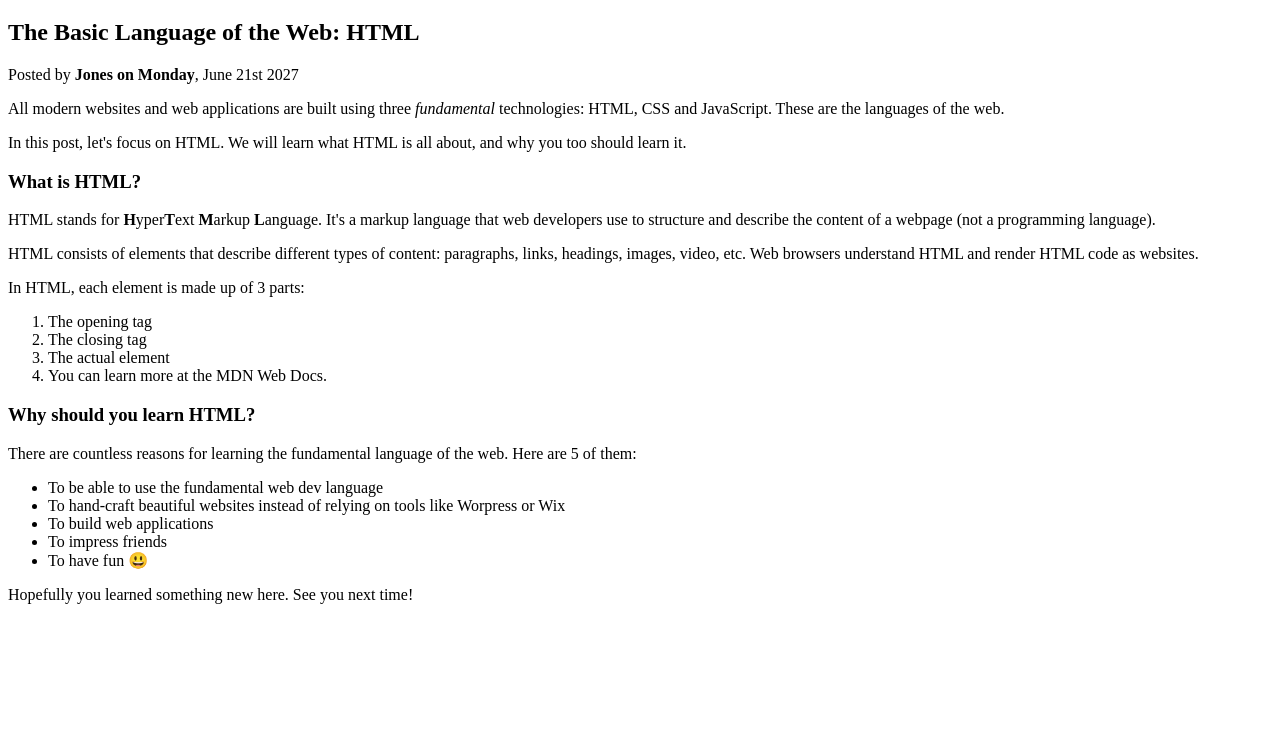
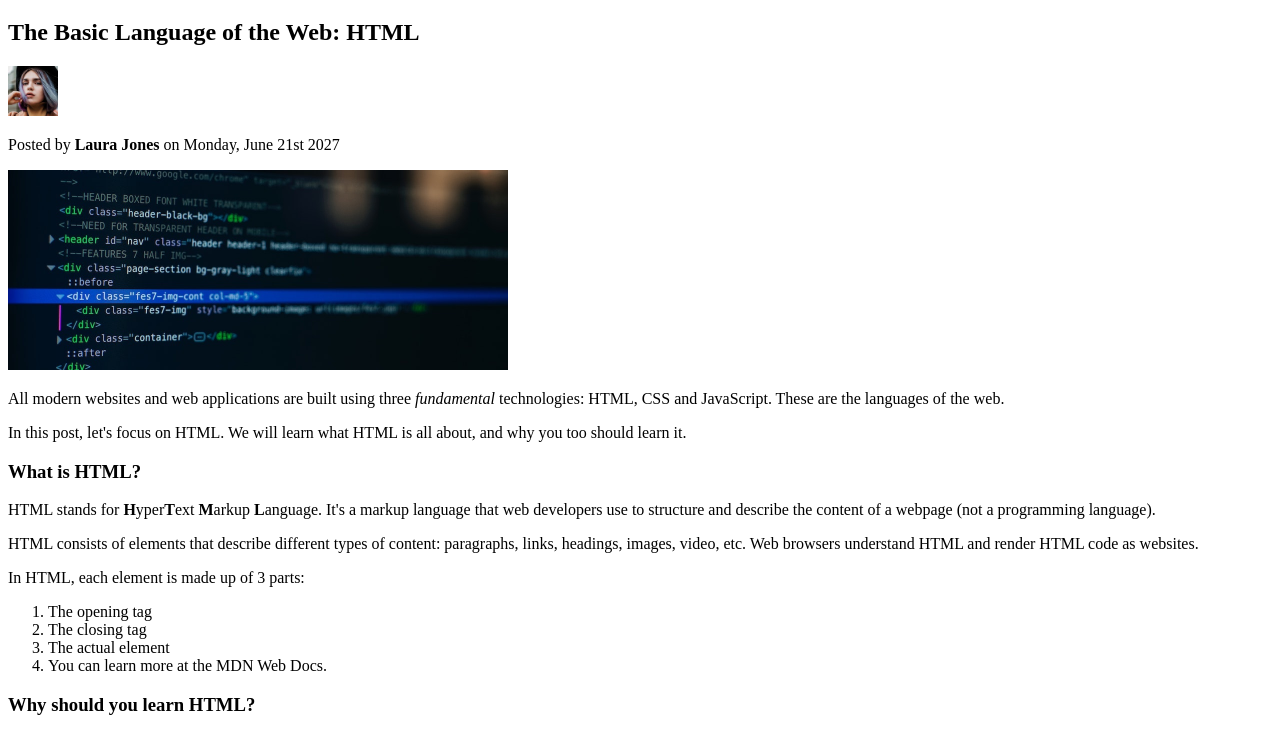
Before and after one commit to DannyRD117/HTML-CSS-Fundamentals, a plain HTML site: page index.html in a window 1280 px wide. Shown: the part 62-794 px from the top of the page. Drawn offline with Linux system fonts and the light colour scheme.

Commit message:
Images and attributes

```diff
--- a/index.html
+++ b/index.html
@@ -1,6 +1,7 @@
 <!DOCTYPE html>
-<html>
+<html lang="en">
   <head>
+    <meta charset="UTF-8" />
     <title>The Basic Language of the Web: HTML</title>
   </head>
   <body>
@@ -8,7 +9,19 @@
 
     <h2>The Basic Language of the Web: HTML</h2>
 
-    <p>Posted by <strong>Jones on Monday</strong>, June 21st 2027</p>
+    <img
+      src="assets/imgs/laura-jones.jpg"
+      alt="Headshot Laura Jones"
+      width="50"
+      height="50"
+    />
+    <p>Posted by <strong>Laura Jones</strong> on Monday, June 21st 2027</p>
+    <img
+      src="assets/imgs/post-img.jpg"
+      alt="HTML code on a screen"
+      width="500"
+      height="200"
+    />
     <p>
       All modern websites and web applications are built using three
       <em>fundamental</em> technologies: HTML, CSS and JavaScript. These are the
```
